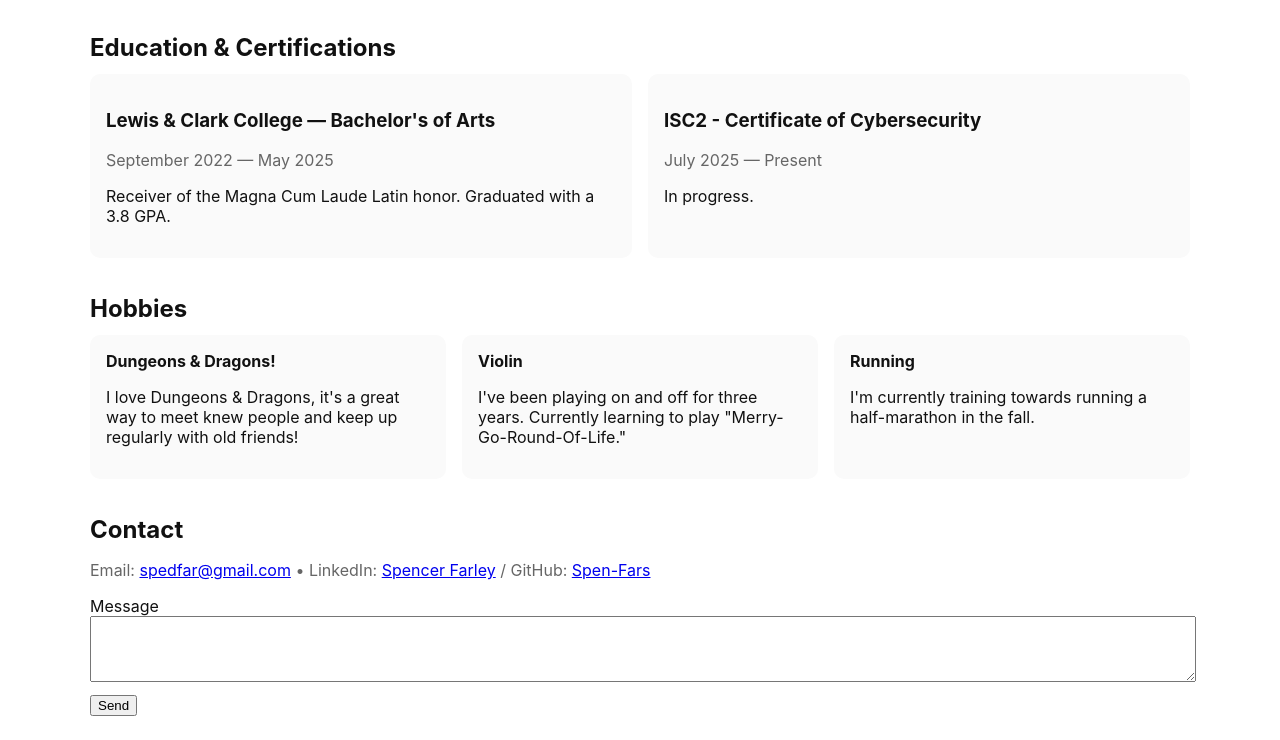
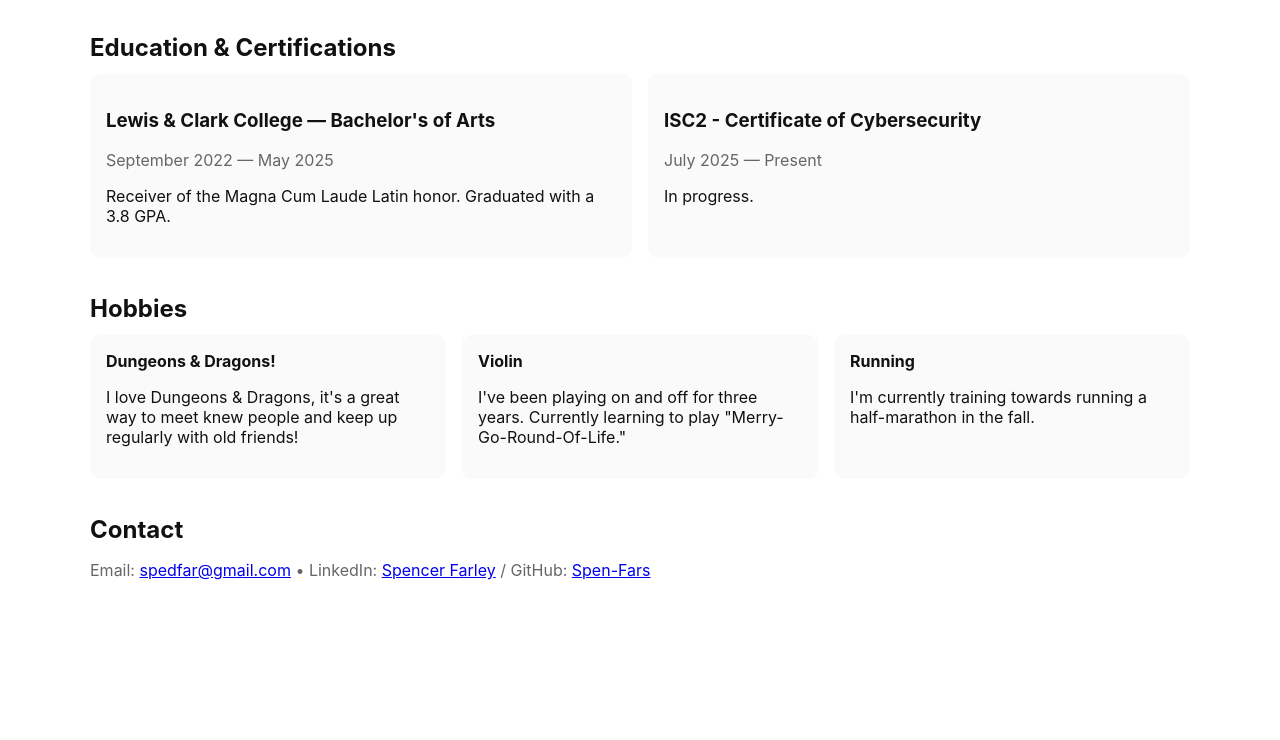
Before and after one commit to Spen-Fars/resume, a plain HTML site: page index.html in a window 1280 px wide. Shown: the part 982-1722 px from the top of the page. After the commit the page ends 1602 px from the top, so only its background shows below. Drawn offline with Linux system fonts and the light colour scheme.

Commit message:
removed_message_box

```diff
--- a/index.html
+++ b/index.html
@@ -145,11 +145,6 @@
       <section id="contact">
         <h2>Contact</h2>
         <p style="color: var(--muted)">Email: <a href="mailto: spedfar@gmail.com">spedfar@gmail.com</a> • LinkedIn: <a href="https://www.linkedin.com/in/spencer-farley/">Spencer Farley</a> / GitHub: <a href="https://github.com/Spen-Fars">Spen-Fars</a></p>
-        <form action="/contact" method="post" style="margin-top:12px">
-          <label for="msg">Message</label><br />
-          <textarea id="msg" name="message" rows="4" style="width: 100%"></textarea>
-          <div style="margin-top: 8px"><button type="submit">Send</button></div>
-        </form>
       </section>
     </div>
 
```
